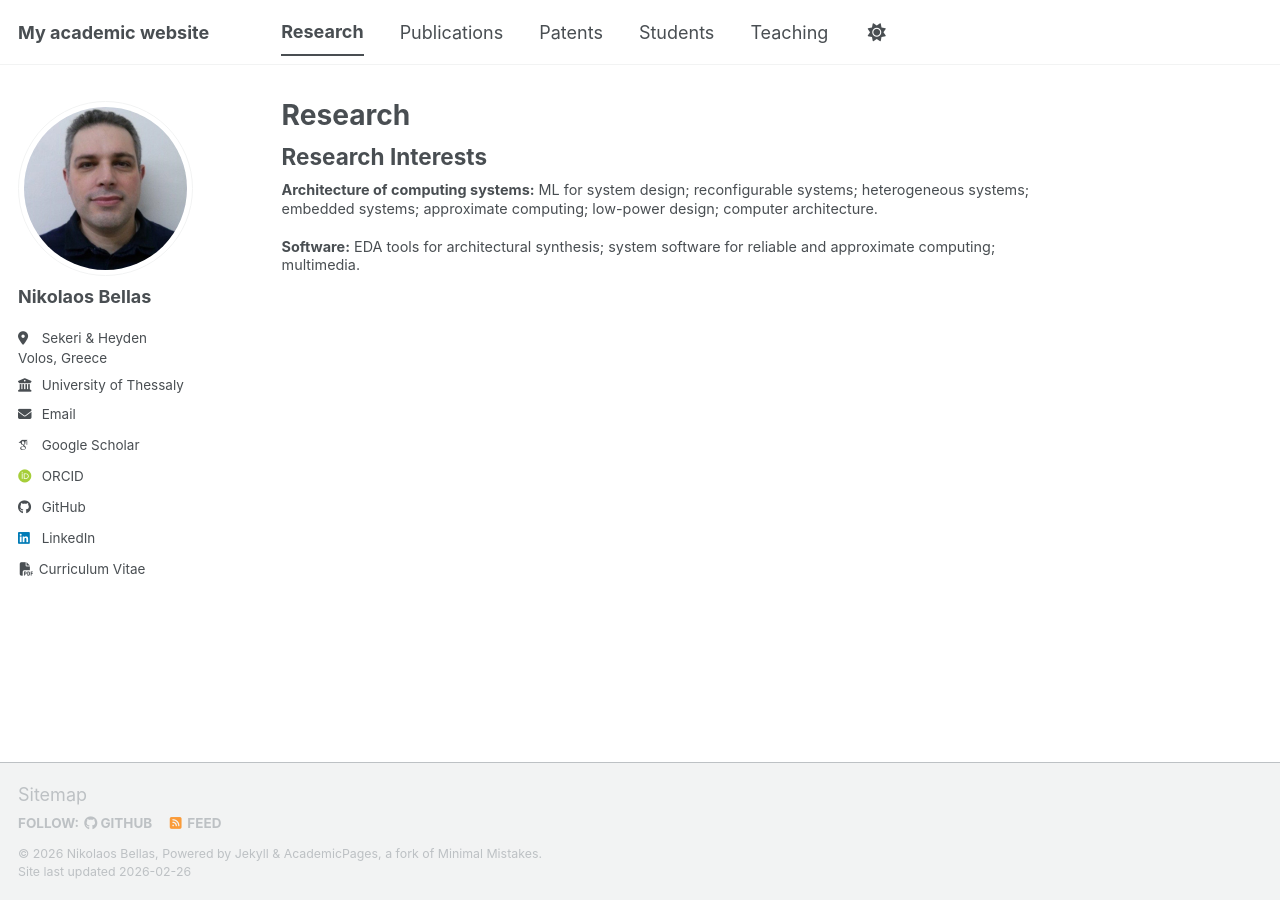
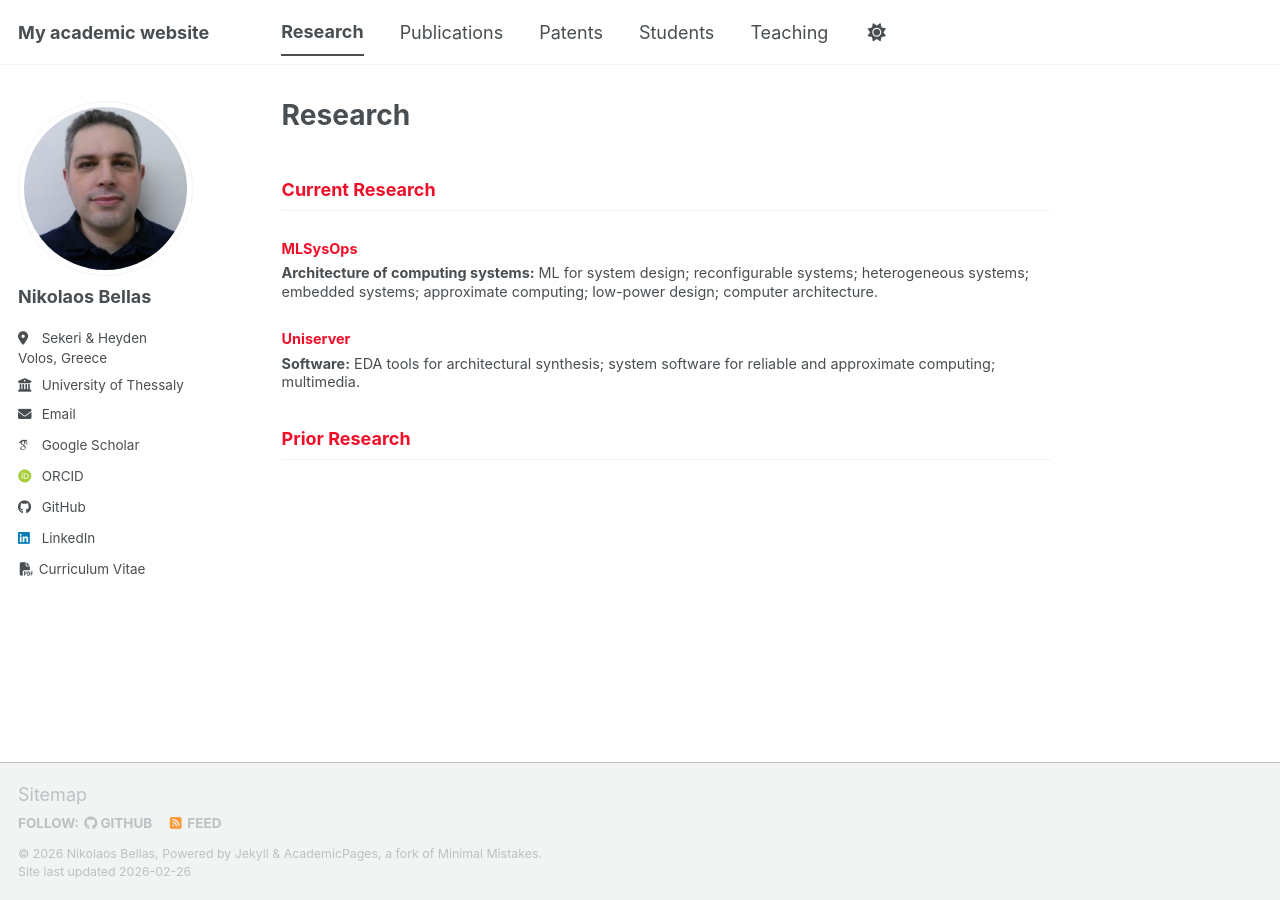
Before and after one commit to nbellas/nbellas.github.io, a Jekyll site: the page built from _pages/research.md, in a window 1280 px wide. Built offline with Jekyll 4.4.1, drawn with Linux system fonts in a browser that asks for light colours; some web fonts are replaced; a script bundle is joined from its source files by our own code; library files that are not in the unit come from our copies.

Commit message:
Update research.md

```diff
--- a/_pages/research.md
+++ b/_pages/research.md
@@ -10,10 +10,15 @@ classes:
 
 <div class="research-small" markdown="1">
 
-# Research Interests
+<h2 style="color: #f00f28;">Current Research</h2>
 
+<h3 style="color: #f00f28;">MLSysOps</h3>
 **Architecture of computing systems:** ML for system design; reconfigurable systems; heterogeneous systems; embedded systems; approximate computing; low-power design; computer architecture.
 
+<h3 style="color: #f00f28;">Uniserver</h3>
 **Software:** EDA tools for architectural synthesis; system software for reliable and approximate computing; multimedia.
 
+<h2 style="color: #f00f28;">Prior Research</h2>
+
+
 </div>
```
